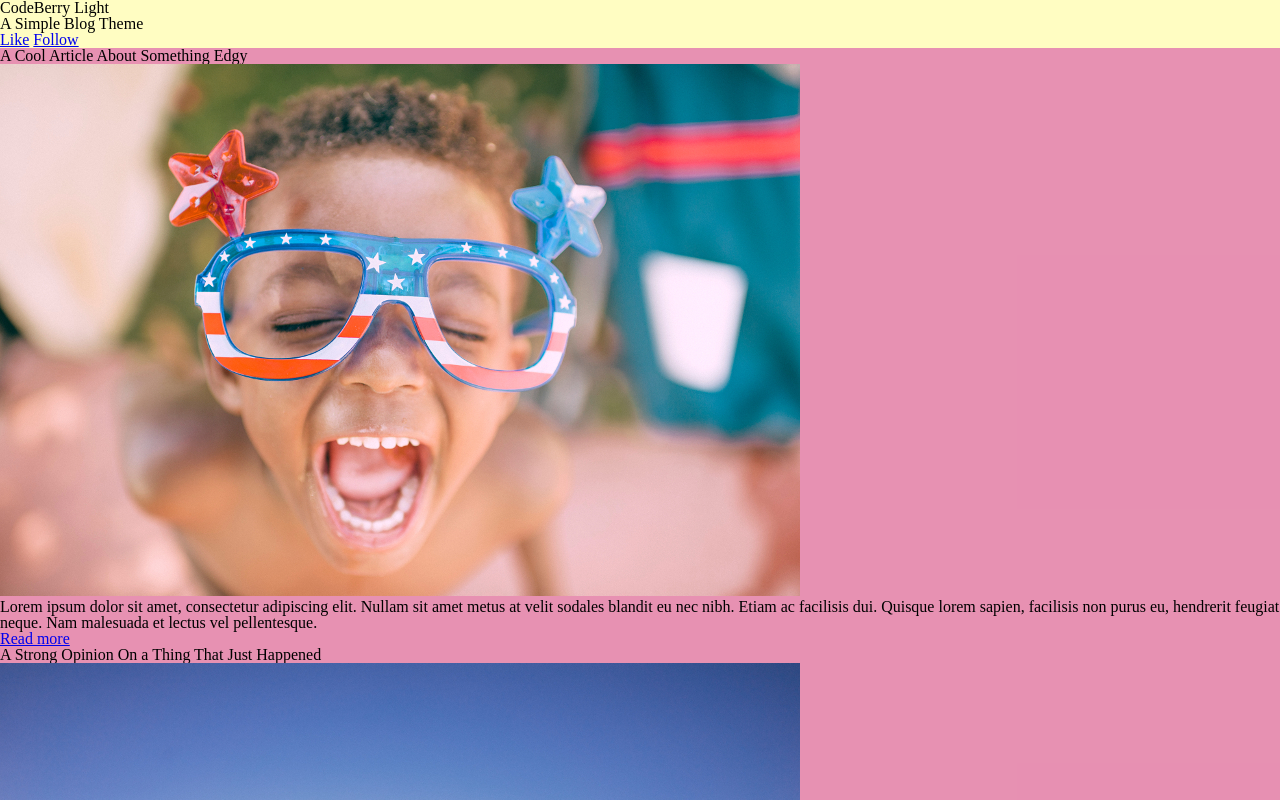
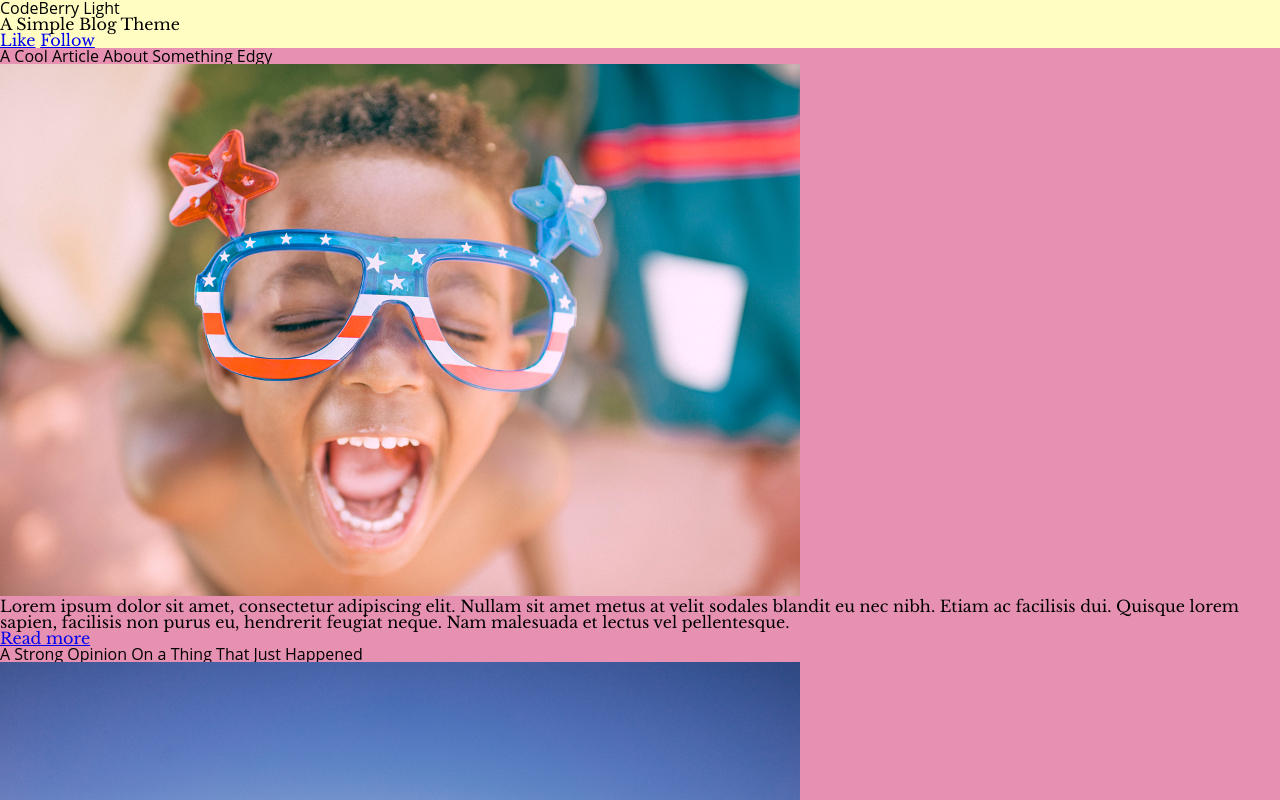
Before and after one commit to pjandura/blogsample, a plain HTML site: page index.html in a window 1280 px wide. Shown: the top 800 px of the page. Drawn offline with nearby package versions, Linux system fonts and the light colour scheme.

Commit message:
add font stack

```diff
--- a/index.html
+++ b/index.html
@@ -1,8 +1,9 @@
 <!DOCTYPE html>
 <html>
   <head>
-    <title>Blog</title>
+    <title>My Blog</title>
     <link rel="stylesheet" type="text/css" href="main.css" />
+  <link href="https://fonts.googleapis.com/css2?family=Libre+Baskerville&family=Source+Sans+Pro:wght@600&display=swap" rel="stylesheet">
   </head>
   <body>
 
--- a/main.css
+++ b/main.css
@@ -56,3 +56,13 @@ table {
 .post {
 	background-color: rgba(255, 0, 0, .3);
 }
+/* ==== BASE STYLES ==== */
+
+body {
+  font-family: 'Libre Baskerville', 'Times New Roman', serif;
+}
+
+h1,
+h2 {
+  font-family: 'Open Sans', Arial, sans-serif;
+}
```
